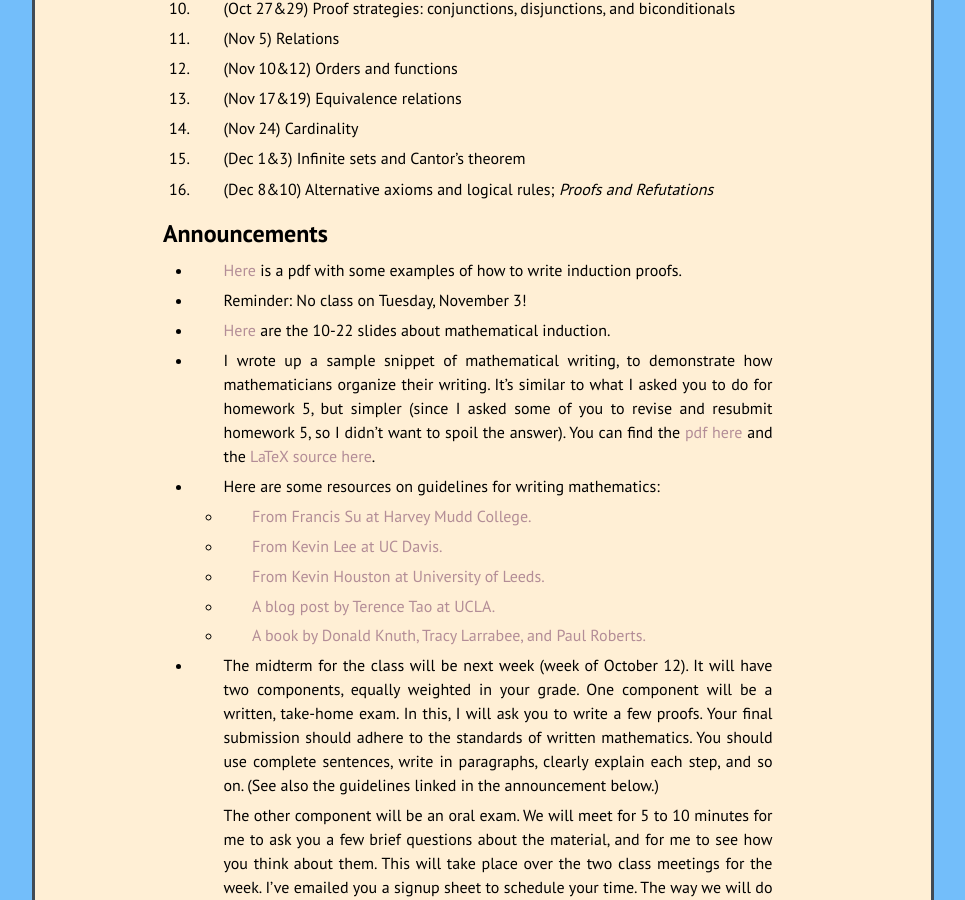
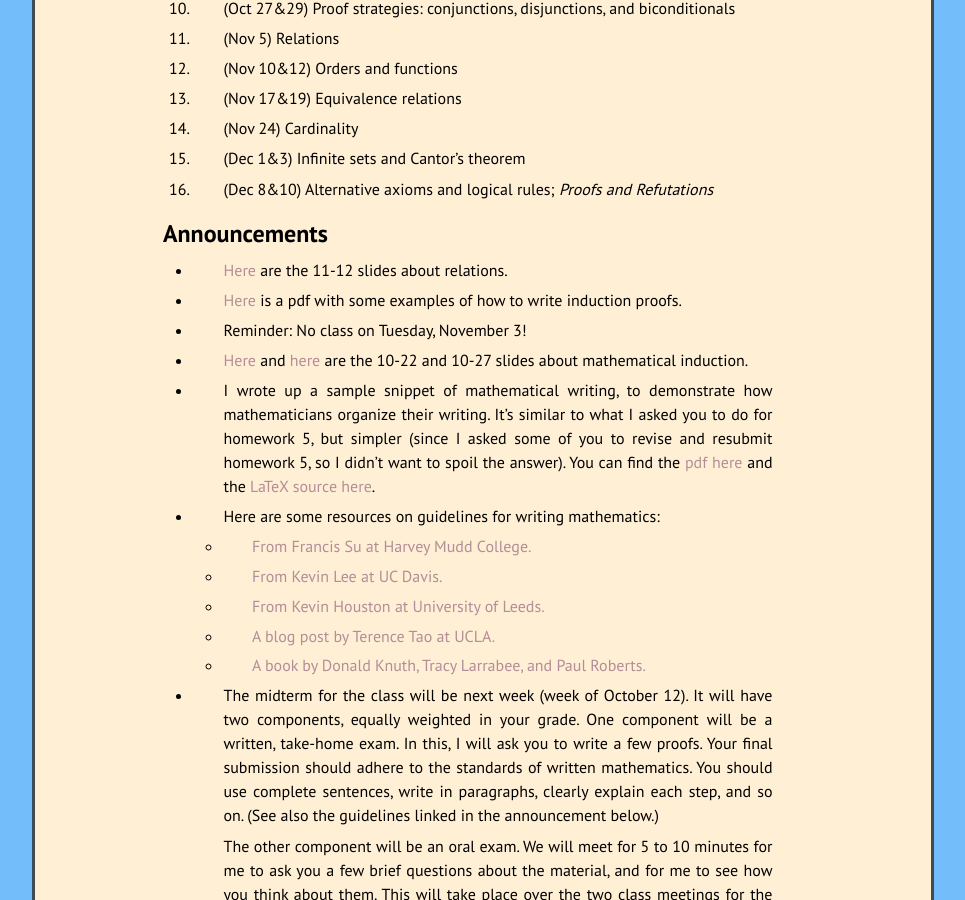
Before and after one commit to kamerynjw/kamerynjw.github.io, a Jekyll site: the page built from teaching/2020/math321.md, in a window 1280 px wide and 900 px high, scrolled down 961 px. Shown: the whole window, without its empty margins (157-1122 px from the left). Built offline with Jekyll 4.4.1, drawn with Linux system fonts in a browser that asks for light colours; nearby versions of some CDN libraries; formulas are drawn with MathJax 3.

Commit message:
added slides

```diff
--- a/teaching/2020/math321.md
+++ b/teaching/2020/math321.md
@@ -66,11 +66,13 @@ Tentative Weekly Schedule
 Announcements
 -------------
 
+* [Here]({{ page.url }}rel1.pdf) are the 11-12 slides about relations.
+
 * [Here]({{ page.url }}induction-proofs.pdf) is a pdf with some examples of how to write induction proofs.
 
 * Reminder: No class on Tuesday, November 3!
 
-* [Here]({{ page.url }}ind1.pdf) are the 10-22 slides about mathematical induction.
+* [Here]({{ page.url }}ind1.pdf) and [here]({{ page.url }}ind2.pdf) are the 10-22 and 10-27 slides about mathematical induction.
 
 * I wrote up a sample snippet of mathematical writing, to demonstrate how mathematicians organize their writing. It's similar to what I asked you to do for homework 5, but simpler (since I asked some of you to revise and resubmit homework 5, so I didn't want to spoil the answer). You can find the [pdf here]({{ page.url}}sol5.pdf) and the [LaTeX source here]({{ page.url}}sol5.tex).
 
```
Also changed, not shown: 1 other file.
